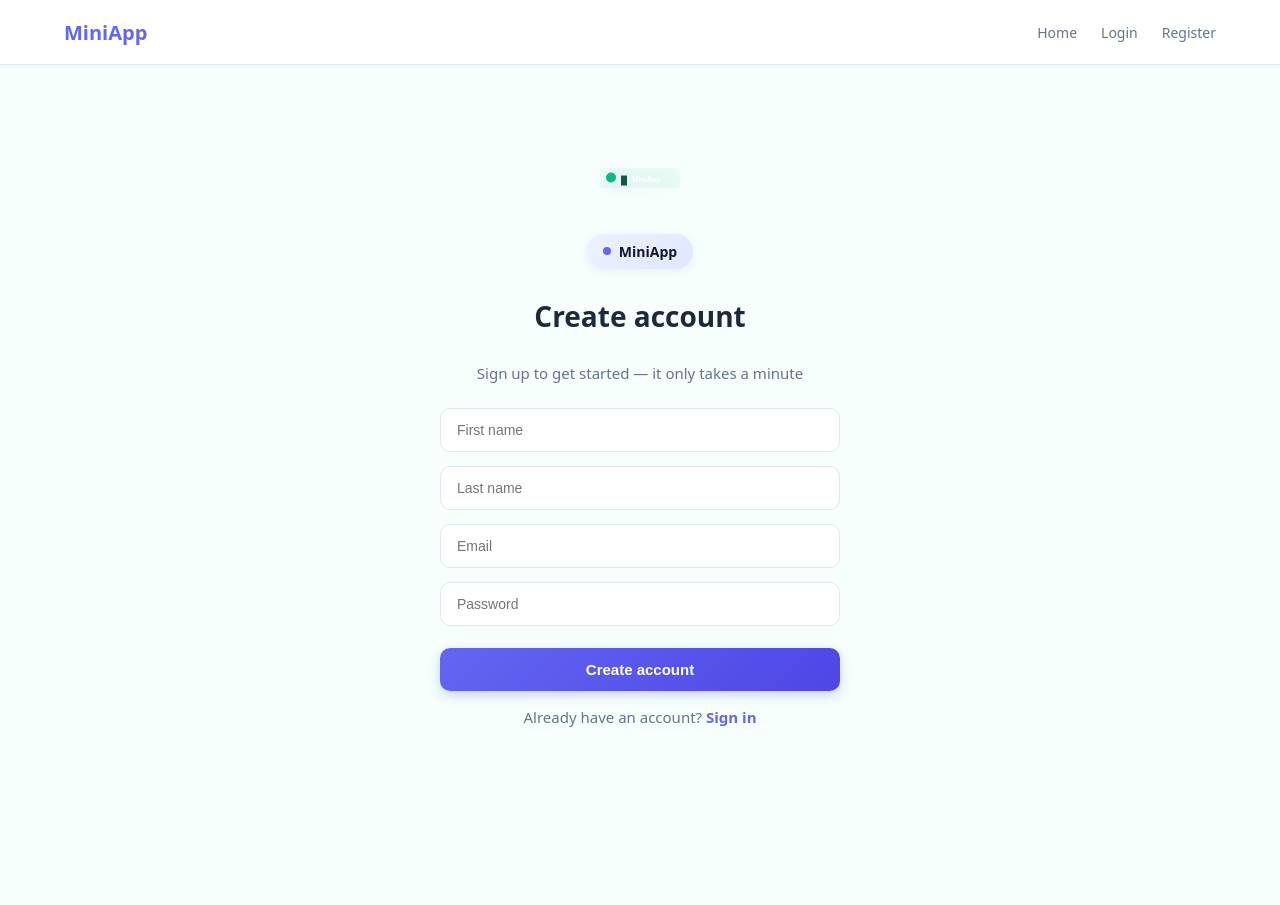
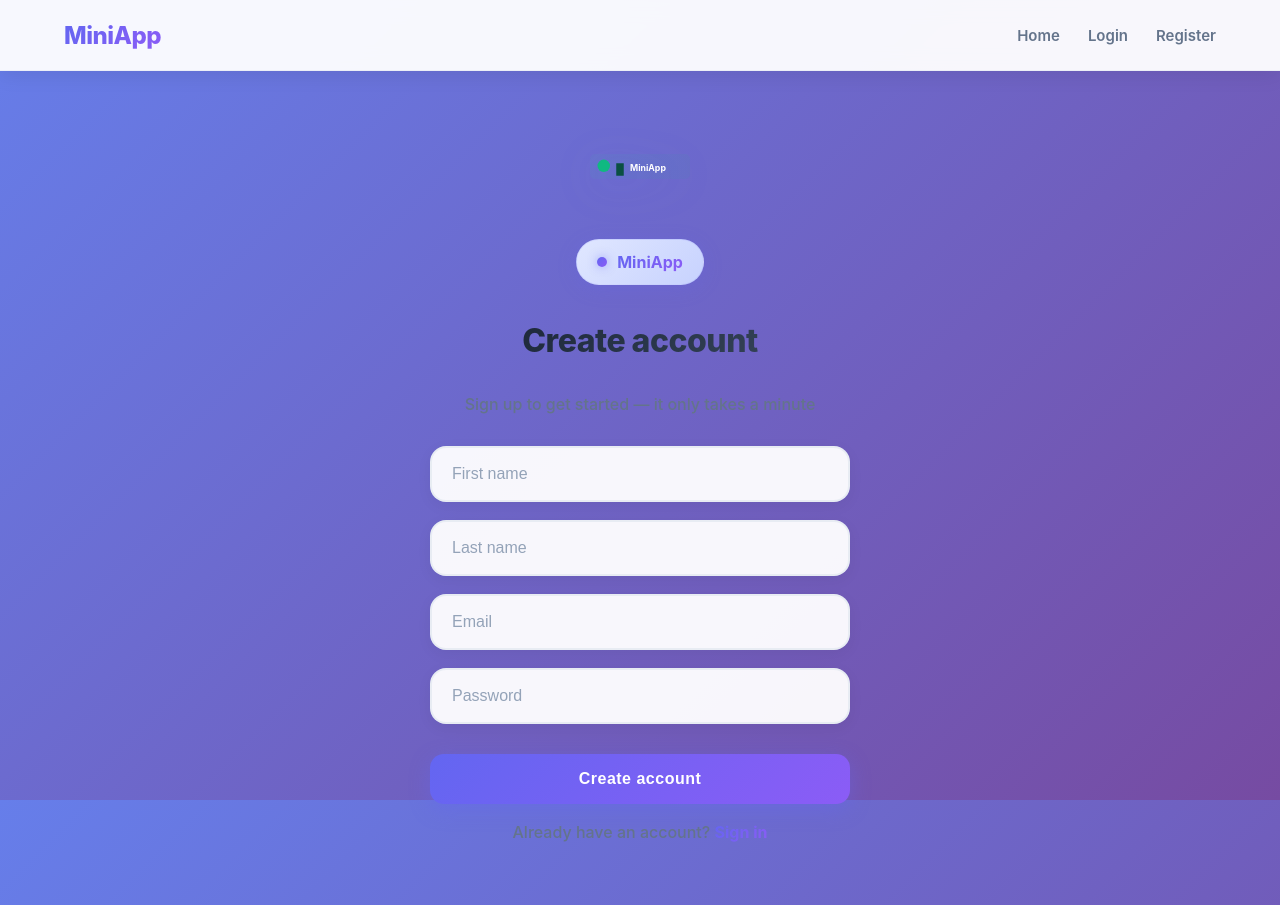
Before and after one commit to MartRup/IT342_G4_Ruperez_Lab1, a React (Vite) app in the folder web/: page /register in a window 1280 px wide. Before the commit the page ends 801 px from the top, so only its background shows below. Built offline with nearby package versions, Linux system fonts and the light colour scheme.

Commit message:
Enhance UI with modern design, gradients, animations, and improved visual appeal

```diff
--- a/web/src/App.css
+++ b/web/src/App.css
@@ -4,19 +4,23 @@
 
 body {
   margin: 0;
-  font-family: system-ui, -apple-system, BlinkMacSystemFont, sans-serif;
-  background: #f8fafc;
+  font-family: 'Inter', system-ui, -apple-system, BlinkMacSystemFont, sans-serif;
+  background: linear-gradient(135deg, #667eea 0%, #764ba2 100%);
   color: #0f172a;
+  min-height: 100vh;
+  background-attachment: fixed;
 }
 
 /* Header Styles */
 .app-header {
-  background: #ffffff;
-  border-bottom: 1px solid #e2e8f0;
-  box-shadow: 0 1px 3px rgba(0, 0, 0, 0.05);
+  background: rgba(255, 255, 255, 0.95);
+  backdrop-filter: blur(10px);
+  border-bottom: 1px solid rgba(226, 232, 240, 0.5);
+  box-shadow: 0 4px 20px rgba(0, 0, 0, 0.08);
   position: sticky;
   top: 0;
   z-index: 100;
+  transition: all 0.3s ease;
 }
 
 .app-header .container {
@@ -26,201 +30,303 @@ body {
   display: flex;
   justify-content: space-between;
   align-items: center;
-  height: 64px;
+  height: 70px;
 }
 
 .app-header .brand {
-  font-size: 20px;
-  font-weight: 700;
-  color: #6366f1;
+  font-size: 24px;
+  font-weight: 800;
+  background: linear-gradient(135deg, #6366f1 0%, #8b5cf6 100%);
+  -webkit-background-clip: text;
+  -webkit-text-fill-color: transparent;
+  background-clip: text;
   margin: 0;
+  letter-spacing: -0.5px;
 }
 
 .app-header nav {
   display: flex;
   align-items: center;
-  gap: 24px;
+  gap: 28px;
 }
 
 .app-header nav a {
   text-decoration: none;
   color: #64748b;
-  font-weight: 500;
-  font-size: 14px;
-  transition: color 0.2s;
+  font-weight: 600;
+  font-size: 15px;
+  transition: all 0.3s ease;
+  position: relative;
+  padding: 8px 0;
 }
 
 .app-header nav a:hover {
   color: #6366f1;
+  transform: translateY(-2px);
+}
+
+.app-header nav a::after {
+  content: '';
+  position: absolute;
+  bottom: 0;
+  left: 0;
+  width: 0;
+  height: 2px;
+  background: linear-gradient(90deg, #6366f1, #8b5cf6);
+  transition: width 0.3s ease;
+}
+
+.app-header nav a:hover::after {
+  width: 100%;
 }
 
 .app-header nav .logout {
-  background: #ef4444;
+  background: linear-gradient(135deg, #ef4444 0%, #dc2626 100%);
   color: white;
   border: none;
-  padding: 8px 16px;
-  border-radius: 6px;
+  padding: 10px 20px;
+  border-radius: 12px;
   font-weight: 600;
   font-size: 14px;
   cursor: pointer;
-  transition: background 0.2s;
+  transition: all 0.3s ease;
+  box-shadow: 0 4px 15px rgba(239, 68, 68, 0.3);
 }
 
 .app-header nav .logout:hover {
-  background: #dc2626;
+  background: linear-gradient(135deg, #dc2626 0%, #b91c1c 100%);
+  transform: translateY(-2px);
+  box-shadow: 0 6px 20px rgba(239, 68, 68, 0.4);
 }
 
 /* Main Content */
 .app-main {
-  min-height: calc(100vh - 64px);
+  min-height: calc(100vh - 70px);
 }
 
 .auth-container,
 .dashboard-container {
-  min-height: calc(100vh - 64px);
+  min-height: calc(100vh - 70px);
   display: flex;
   flex-direction: column;
   align-items: center;
   justify-content: center;
-  padding: 24px;
+  padding: 32px;
   padding-top: 48px;
 }
 
 .logo {
-  width: 80px;
-  height: 80px;
-  margin-bottom: 16px;
-  filter: drop-shadow(0 2px 8px rgba(99, 102, 241, 0.2));
+  width: 100px;
+  height: 100px;
+  margin-bottom: 20px;
+  filter: drop-shadow(0 8px 20px rgba(99, 102, 241, 0.3));
+  animation: float 3s ease-in-out infinite;
+}
+
+@keyframes float {
+  0%, 100% { transform: translateY(0px); }
+  50% { transform: translateY(-10px); }
 }
 
 .brand-pill {
   display: inline-flex;
   align-items: center;
-  gap: 8px;
-  background: linear-gradient(135deg, #eef2ff 0%, #e0e7ff 100%);
-  padding: 8px 16px;
+  gap: 10px;
+  background: linear-gradient(135deg, #e0e7ff 0%, #c7d2fe 100%);
+  padding: 12px 20px;
   border-radius: 999px;
-  margin-bottom: 20px;
-  box-shadow: 0 2px 8px rgba(99, 102, 241, 0.1);
+  margin-bottom: 24px;
+  box-shadow: 0 4px 20px rgba(99, 102, 241, 0.2);
+  border: 1px solid rgba(99, 102, 241, 0.1);
+  animation: fadeInUp 0.6s ease-out;
 }
 
 .brand-dot {
-  width: 8px;
-  height: 8px;
-  background: #6366f1;
+  width: 10px;
+  height: 10px;
+  background: linear-gradient(135deg, #6366f1 0%, #8b5cf6 100%);
   border-radius: 50%;
+  box-shadow: 0 0 10px rgba(99, 102, 241, 0.5);
 }
 
 .brand-text {
-  font-weight: 600;
-  font-size: 14px;
+  font-weight: 700;
+  font-size: 16px;
+  background: linear-gradient(135deg, #6366f1 0%, #8b5cf6 100%);
+  -webkit-background-clip: text;
+  -webkit-text-fill-color: transparent;
+  background-clip: text;
 }
 
 h2,
 h1 {
-  margin: 8px 0 12px 0;
+  margin: 12px 0 16px 0;
   text-align: center;
   color: #1e293b;
-  font-weight: 700;
+  font-weight: 800;
+  letter-spacing: -0.5px;
+  animation: fadeInUp 0.6s ease-out 0.1s both;
 }
 
 h1 {
-  font-size: 32px;
+  font-size: 40px;
+  background: linear-gradient(135deg, #1e293b 0%, #475569 100%);
+  -webkit-background-clip: text;
+  -webkit-text-fill-color: transparent;
+  background-clip: text;
 }
 
 h2 {
-  font-size: 28px;
+  font-size: 32px;
+  background: linear-gradient(135deg, #1e293b 0%, #334155 100%);
+  -webkit-background-clip: text;
+  -webkit-text-fill-color: transparent;
+  background-clip: text;
 }
 
 .muted {
   color: #64748b;
   text-align: center;
-  margin-bottom: 24px;
-  font-size: 15px;
-  line-height: 1.5;
+  margin-bottom: 28px;
+  font-size: 16px;
+  line-height: 1.6;
+  font-weight: 500;
+  animation: fadeInUp 0.6s ease-out 0.2s both;
 }
 
 form {
   width: 100%;
-  max-width: 400px;
+  max-width: 420px;
   display: flex;
   flex-direction: column;
-  gap: 14px;
+  gap: 18px;
+  animation: fadeInUp 0.6s ease-out 0.3s both;
 }
 
 .form-row {
   display: flex;
   align-items: center;
-  gap: 12px;
-  background: #ffffff;
-  border: 1.5px solid #e2e8f0;
-  padding: 12px 14px;
-  border-radius: 10px;
-  transition: all 0.2s;
+  gap: 14px;
+  background: rgba(255, 255, 255, 0.95);
+  backdrop-filter: blur(10px);
+  border: 2px solid rgba(226, 232, 240, 0.7);
+  padding: 16px 18px;
+  border-radius: 16px;
+  transition: all 0.3s ease;
+  box-shadow: 0 4px 15px rgba(0, 0, 0, 0.05);
 }
 
 .form-row:focus-within {
   border-color: #6366f1;
-  box-shadow: 0 0 0 3px rgba(99, 102, 241, 0.1);
+  box-shadow: 0 0 0 4px rgba(99, 102, 241, 0.15), 0 8px 25px rgba(99, 102, 241, 0.1);
+  transform: translateY(-2px);
+}
+
+.form-row:hover {
+  border-color: #c7d2fe;
+  box-shadow: 0 6px 20px rgba(0, 0, 0, 0.08);
 }
 
 .form-row input {
   border: none;
   outline: none;
   width: 100%;
-  font-size: 14px;
+  font-size: 16px;
+  font-weight: 500;
+  color: #1e293b;
+  background: transparent;
+}
+
+.form-row input::placeholder {
+  color: #94a3b8;
+  font-weight: 400;
 }
 
 .form-icon {
-  width: 18px;
-  height: 18px;
+  width: 20px;
+  height: 20px;
   flex-shrink: 0;
+  color: #64748b;
+  transition: all 0.3s ease;
+}
+
+.form-row:focus-within .form-icon {
+  color: #6366f1;
+  transform: scale(1.1);
 }
 
 .helper-row {
   display: flex;
   justify-content: space-between;
   align-items: center;
-  font-size: 13px;
+  font-size: 14px;
+  margin-top: -8px;
 }
 
 .remember {
   display: flex;
   align-items: center;
-  gap: 6px;
+  gap: 8px;
+  color: #64748b;
+  font-weight: 500;
 }
 
 .forgot {
   text-decoration: none;
   color: #6366f1;
+  font-weight: 600;
+  transition: all 0.2s ease;
+}
+
+.forgot:hover {
+  color: #4f46e5;
+  text-decoration: underline;
 }
 
 .button-cta {
-  margin-top: 8px;
-  padding: 13px 24px;
+  margin-top: 12px;
+  padding: 16px 28px;
   border: none;
-  border-radius: 10px;
-  background: linear-gradient(135deg, #6366f1 0%, #4f46e5 100%);
+  border-radius: 14px;
+  background: linear-gradient(135deg, #6366f1 0%, #8b5cf6 100%);
   color: white;
-  font-weight: 600;
-  font-size: 15px;
+  font-weight: 700;
+  font-size: 16px;
   cursor: pointer;
-  transition: all 0.3s;
-  box-shadow: 0 4px 12px rgba(99, 102, 241, 0.3);
+  transition: all 0.3s ease;
+  box-shadow: 0 6px 20px rgba(99, 102, 241, 0.4);
+  letter-spacing: 0.5px;
+  position: relative;
+  overflow: hidden;
+}
+
+.button-cta::before {
+  content: '';
+  position: absolute;
+  top: 0;
+  left: -100%;
+  width: 100%;
+  height: 100%;
+  background: linear-gradient(90deg, transparent, rgba(255, 255, 255, 0.2), transparent);
+  transition: left 0.5s;
 }
 
 .button-cta:hover {
-  background: linear-gradient(135deg, #4f46e5 0%, #4338ca 100%);
-  transform: translateY(-1px);
-  box-shadow: 0 6px 16px rgba(99, 102, 241, 0.4);
+  background: linear-gradient(135deg, #4f46e5 0%, #7c3aed 100%);
+  transform: translateY(-3px);
+  box-shadow: 0 10px 25px rgba(99, 102, 241, 0.5);
+}
+
+.button-cta:hover::before {
+  left: 100%;
 }
 
 .button-cta:active {
-  transform: translateY(0);
+  transform: translateY(-1px);
 }
 
 .button-cta:disabled {
-  background: #94a3b8;
+  background: linear-gradient(135deg, #94a3b8 0%, #64748b 100%);
   cursor: not-allowed;
   opacity: 0.7;
   transform: none;
@@ -232,29 +338,44 @@ form {
 }
 
 .error {
-  background: #fee2e2;
+  background: linear-gradient(135deg, #fee2e2 0%, #fecaca 100%);
   color: #991b1b;
-  padding: 12px 14px;
-  border-radius: 8px;
-  font-size: 14px;
-  border-left: 4px solid #dc2626;
-  animation: slideIn 0.3s ease;
+  padding: 16px 20px;
+  border-radius: 14px;
+  font-size: 15px;
+  border-left: 5px solid #dc2626;
+  animation: slideIn 0.4s ease-out;
+  box-shadow: 0 4px 15px rgba(220, 38, 38, 0.15);
+  font-weight: 500;
 }
 
 .success {
-  background: #d1fae5;
+  background: linear-gradient(135deg, #d1fae5 0%, #a7f3d0 100%);
   color: #065f46;
-  padding: 12px 14px;
-  border-radius: 8px;
-  font-size: 14px;
-  border-left: 4px solid #10b981;
-  animation: slideIn 0.3s ease;
+  padding: 16px 20px;
+  border-radius: 14px;
+  font-size: 15px;
+  border-left: 5px solid #10b981;
+  animation: slideIn 0.4s ease-out;
+  box-shadow: 0 4px 15px rgba(16, 185, 129, 0.15);
+  font-weight: 500;
 }
 
 @keyframes slideIn {
   from {
     opacity: 0;
-    transform: translateY(-10px);
+    transform: translateY(-15px);
+  }
+  to {
+    opacity: 1;
+    transform: translateY(0);
+  }
+}
+
+@keyframes fadeInUp {
+  from {
+    opacity: 0;
+    transform: translateY(20px);
   }
   to {
     opacity: 1;
@@ -264,62 +385,107 @@ form {
 
 .dashboard-hero {
   text-align: center;
-  margin-bottom: 32px;
+  margin-bottom: 40px;
+  animation: fadeInUp 0.6s ease-out;
 }
 
 .dashboard-hero h1 {
-  font-size: 36px;
-  margin-bottom: 8px;
+  font-size: 42px;
+  margin-bottom: 12px;
+  background: linear-gradient(135deg, #1e293b 0%, #475569 100%);
+  -webkit-background-clip: text;
+  -webkit-text-fill-color: transparent;
+  background-clip: text;
 }
 
 .dashboard-hero .muted {
-  font-size: 16px;
+  font-size: 18px;
+  font-weight: 500;
 }
 
 .card {
   width: 100%;
-  max-width: 600px;
-  background: white;
-  border-radius: 16px;
-  padding: 24px;
-  border: 1px solid #e2e8f0;
-  box-shadow: 0 4px 12px rgba(0, 0, 0, 0.05);
+  max-width: 650px;
+  background: rgba(255, 255, 255, 0.95);
+  backdrop-filter: blur(10px);
+  border-radius: 20px;
+  padding: 32px;
+  border: 1px solid rgba(226, 232, 240, 0.5);
+  box-shadow: 0 10px 30px rgba(0, 0, 0, 0.1);
+  animation: fadeInUp 0.6s ease-out 0.2s both;
+  transition: all 0.3s ease;
+}
+
+.card:hover {
+  transform: translateY(-5px);
+  box-shadow: 0 15px 40px rgba(0, 0, 0, 0.15);
 }
 
 .card h3 {
   margin-top: 0;
-  margin-bottom: 16px;
+  margin-bottom: 20px;
   color: #1e293b;
-  font-size: 20px;
+  font-size: 24px;
+  font-weight: 700;
+  letter-spacing: -0.3px;
 }
 
 .card p {
-  margin: 8px 0;
-  line-height: 1.6;
+  margin: 12px 0;
+  line-height: 1.7;
+  color: #334155;
+  font-size: 16px;
 }
 
 .token {
   word-break: break-all;
-  background: #f1f5f9;
-  padding: 10px 12px;
-  border-radius: 6px;
-  font-family: 'Courier New', monospace;
-  font-size: 13px;
+  background: linear-gradient(135deg, #f1f5f9 0%, #e2e8f0 100%);
+  padding: 14px 18px;
+  border-radius: 12px;
+  font-family: 'Fira Code', 'Courier New', monospace;
+  font-size: 14px;
   color: #475569;
+  border: 1px solid rgba(226, 232, 240, 0.7);
+  box-shadow: inset 0 2px 4px rgba(0, 0, 0, 0.05);
 }
 
 .create-link,
 .signin-link {
   text-decoration: none;
-  color: #6366f1;
-  font-weight: 600;
-  transition: color 0.2s;
+  background: linear-gradient(135deg, #6366f1 0%, #8b5cf6 100%);
+  -webkit-background-clip: text;
+  -webkit-text-fill-color: transparent;
+  background-clip: text;
+  font-weight: 700;
+  transition: all 0.3s ease;
+  position: relative;
+  padding: 2px 0;
 }
 
 .create-link:hover,
 .signin-link:hover {
-  color: #4f46e5;
-  text-decoration: underline;
+  background: linear-gradient(135deg, #4f46e5 0%, #7c3aed 100%);
+  -webkit-background-clip: text;
+  -webkit-text-fill-color: transparent;
+  background-clip: text;
+  transform: translateY(-2px);
+}
+
+.create-link::after,
+.signin-link::after {
+  content: '';
+  position: absolute;
+  bottom: 0;
+  left: 0;
+  width: 0;
+  height: 2px;
+  background: linear-gradient(90deg, #6366f1, #8b5cf6);
+  transition: width 0.3s ease;
+}
+
+.create-link:hover::after,
+.signin-link:hover::after {
+  width: 100%;
 }
 
 /* Google Sign-in button container */
@@ -336,7 +502,7 @@ form {
   }
 
   .app-header .brand {
-    font-size: 18px;
+    font-size: 20px;
   }
 
   .app-header nav {
@@ -344,12 +510,12 @@ form {
   }
 
   .app-header nav a {
-    font-size: 13px;
+    font-size: 14px;
   }
 
   .auth-container,
   .dashboard-container {
-    padding: 16px;
+    padding: 20px;
   }
 
   form {
@@ -357,18 +523,24 @@ form {
   }
 
   h1 {
+    font-size: 32px;
+  }
+
+  h2 {
     font-size: 28px;
   }
 
-  h2 {
-    font-size: 24px;
-  }
-
   .dashboard-hero h1 {
-    font-size: 30px;
+    font-size: 34px;
   }
 
   .card {
-    padding: 20px;
+    padding: 24px;
+    margin: 0 10px;
+  }
+
+  .logo {
+    width: 80px;
+    height: 80px;
   }
 }
--- a/web/src/components/Header.jsx
+++ b/web/src/components/Header.jsx
@@ -38,7 +38,11 @@ const Header = () => {
           {!token && <Link to="/login">Login</Link>}
           {!token && <Link to="/register">Register</Link>}
           {token && <Link to="/dashboard">Dashboard</Link>}
-          {token && <button className="logout" onClick={handleLogout}>Log out</button>}
+          {token && (
+            <button className="logout" onClick={handleLogout}>
+              Log out
+            </button>
+          )}
         </nav>
       </div>
     </header>
--- a/web/src/index.css
+++ b/web/src/index.css
@@ -1,25 +1,131 @@
-/* Global variables and small utilities */
+/* Global variables and utilities */
 :root {
-  --bg-1: linear-gradient(135deg, #4f46e5, #6366f1);
-  --panel-bg: #ffffff;
+  --bg-gradient: linear-gradient(135deg, #667eea 0%, #764ba2 100%);
+  --panel-bg: rgba(255, 255, 255, 0.95);
   --muted: #6b7280;
-  --brand: #4f46e5;
-  --radius: 12px;
-  --shadow: 0 20px 40px rgba(0,0,0,0.12);
+  --brand: #6366f1;
+  --brand-gradient: linear-gradient(135deg, #6366f1 0%, #8b5cf6 100%);
+  --radius: 16px;
+  --shadow: 0 20px 40px rgba(0,0,0,0.15);
   --max-width: 880px;
-  font-family: Inter, ui-sans-serif, system-ui, -apple-system, "Segoe UI", Roboto, "Helvetica Neue", Arial;
+  --transition: all 0.3s cubic-bezier(0.4, 0, 0.2, 1);
+  font-family: 'Inter', Inter, ui-sans-serif, system-ui, -apple-system, "Segoe UI", Roboto, "Helvetica Neue", Arial, sans-serif;
 }
 
-a { color: var(--brand); text-decoration: none; font-weight: 600; }
-a:hover { opacity: 0.9; }
+/* Enhanced link styling */
+a {
+  color: var(--brand);
+  text-decoration: none;
+  font-weight: 600;
+  transition: var(--transition);
+  position: relative;
+  padding: 2px 0;
+}
+
+a:hover {
+  color: #4f46e5;
+  transform: translateY(-1px);
+}
+
+a::after {
+  content: '';
+  position: absolute;
+  bottom: 0;
+  left: 0;
+  width: 0;
+  height: 2px;
+  background: var(--brand-gradient);
+  transition: width 0.3s ease;
+}
+
+a:hover::after {
+  width: 100%;
+}
 
 .center { text-align: center; }
-.muted { color: var(--muted); }
-.error { background: #fee2e2; color: #991b1b; padding: 8px; border-radius: 8px; margin-bottom: 8px; }
+.muted { color: var(--muted); font-weight: 500; }
 
-/* Minimal reset */
-* { box-sizing: border-box; }
-html,body,#root { height: 100%; }
-body { margin: 0; }
+.error {
+  background: linear-gradient(135deg, #fee2e2 0%, #fecaca 100%);
+  color: #991b1b;
+  padding: 16px 20px;
+  border-radius: 14px;
+  margin-bottom: 16px;
+  border-left: 5px solid #dc2626;
+  box-shadow: 0 4px 15px rgba(220, 38, 38, 0.15);
+  font-weight: 500;
+  animation: slideInError 0.4s ease-out;
+}
 
-code.token { font-family: monospace; background: #f3f4f6; padding: 4px 8px; border-radius: 6px; }
+@keyframes slideInError {
+  from {
+    opacity: 0;
+    transform: translateX(-10px);
+  }
+  to {
+    opacity: 1;
+    transform: translateX(0);
+  }
+}
+
+/* Minimal reset with enhancements */
+* {
+  box-sizing: border-box;
+}
+
+html, body, #root {
+  height: 100%;
+  scroll-behavior: smooth;
+}
+
+body {
+  margin: 0;
+  background: var(--bg-gradient);
+  background-attachment: fixed;
+  -webkit-font-smoothing: antialiased;
+  -moz-osx-font-smoothing: grayscale;
+}
+
+/* Enhanced code styling */
+code.token {
+  font-family: 'Fira Code', 'Courier New', monospace;
+  background: linear-gradient(135deg, #f1f5f9 0%, #e2e8f0 100%);
+  padding: 6px 12px;
+  border-radius: 8px;
+  font-size: 13px;
+  color: #475569;
+  border: 1px solid rgba(226, 232, 240, 0.7);
+  box-shadow: inset 0 2px 4px rgba(0, 0, 0, 0.05);
+}
+
+/* Scrollbar styling */
+::-webkit-scrollbar {
+  width: 8px;
+}
+
+::-webkit-scrollbar-track {
+  background: rgba(255, 255, 255, 0.1);
+  border-radius: 4px;
+}
+
+::-webkit-scrollbar-thumb {
+  background: linear-gradient(135deg, #6366f1, #8b5cf6);
+  border-radius: 4px;
+}
+
+::-webkit-scrollbar-thumb:hover {
+  background: linear-gradient(135deg, #4f46e5, #7c3aed);
+}
+
+/* Selection styling */
+::selection {
+  background: rgba(99, 102, 241, 0.2);
+  color: #1e293b;
+}
+
+/* Focus visible enhancement */
+:focus-visible {
+  outline: 2px solid #6366f1;
+  outline-offset: 2px;
+  border-radius: 4px;
+}
```
